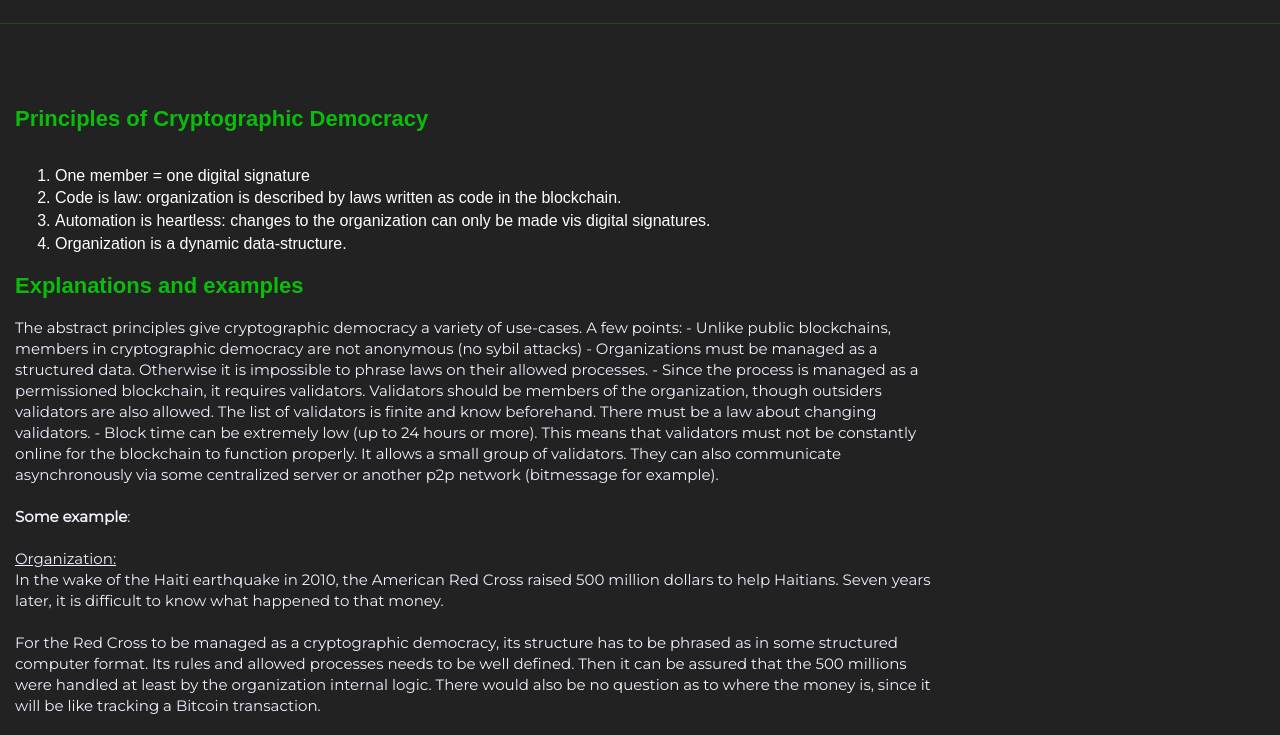
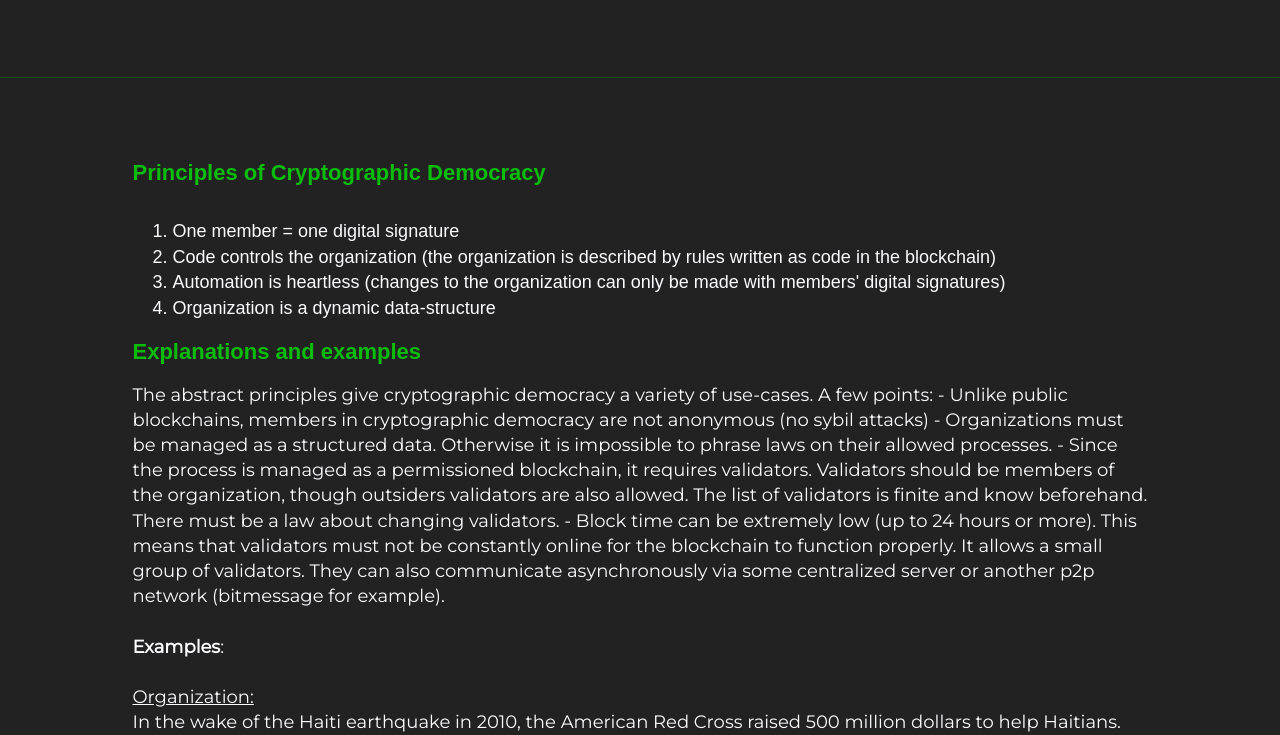
Before and after one commit to craigsailor/CD-Website, a plain HTML site: page index.html in a window 1280 px wide. Shown: the part 1393-2128 px from the top of the page. Drawn offline with nearby package versions, Linux system fonts and the light colour scheme; a script that the page names is missing; a web font is replaced by a local one.

Commit message:
spacing and font adjustments

```diff
--- a/css/z_layout.css
+++ b/css/z_layout.css
@@ -13,10 +13,10 @@ body {
 }
 
 p {
-  font-size: 15px;
+  font-size: 18px;
   font-weight: 400;
   font-family: 'Montserrat', sans-serif;
-  color: #F0F0FF;
+  color: #FcFcFF;
   line-height: 1.4;
   margin-bottom: 15px;
 }
@@ -24,10 +24,10 @@ p {
 em,
 li,
 li a {
-  font-size: 16px;
+  font-size: 18px;
   font-weight: 500;
   font-family: 'Encode Sans Expanded', sans-serif;
-  color: #00FF00;
+  color: #FCFCFF;
 }
 
 a {
@@ -953,8 +953,10 @@ fieldset[disabled] .btn-theme {
 .content-md {
   padding-top: 80px;
   padding-bottom: 80px;
+  padding: 80px 2em;
   width: 100%;
 }
+
 
 .content-lg {
   padding-top: 100px;
--- a/index.html
+++ b/index.html
@@ -186,35 +186,37 @@
 	<!-- End Features -->
 
 	<!-- Principles -->
+		<div class="section-seperator">
 	<div class="content-md container">
 		<div class="row">
-			<div class="col-sm-9">
+			<div class="col-sm-10 col-sm-offset-1">
 				<h3>Principles of Cryptographic Democracy</h3>
-				<div class="section-seperator">
+			</div>
+		</div>
 		<div class="row">
-						<div class="col-sm-12">
+			<div class="col-sm-10 col-sm-offset-1">
 				<p>
 					<ol>
-									<li style='color: white;'>One member = one digital signature</li>
-									<li style='color: white;'>Code is law: organization is described by laws written as code in the blockchain.</li>
-									<li style='color: white;'>Automation is heartless: changes to the organization can only be made vis digital signatures.</li>
-									<li style='color: white;'>Organization is a dynamic data-structure.</li>
+						<li>One member = one digital signature</li>
+						<li>Code controls the organization (the organization is described by rules written as code in the blockchain)</li>
+						<li>Automation is heartless  (changes to the organization can only be made with members' digital signatures)</li>
+						<li>Organization is a dynamic data-structure</li>
 					</ol>
 				</p>
 			</div>
 		</div>
 		<div class="row">
-						<div class="col-sm-12">
+			<div class="col-sm-10 col-sm-offset-1">
 				<h3>Explanations and examples</h3>
 			</div>
 		</div>
 		<div class="row">
-						<div class="col-sm-12">
+			<div class="col-sm-10 col-sm-offset-1">
 				<p>
 					The abstract principles give cryptographic democracy a variety of use-cases. A few points: - Unlike public blockchains, members in cryptographic democracy are not anonymous (no sybil attacks) - Organizations must be managed as a structured data. Otherwise it is impossible to phrase laws on their allowed processes. - Since the process is managed as a permissioned blockchain, it requires validators. Validators should be members of the organization, though outsiders validators are also allowed. The list of validators is finite and know beforehand. There must be a law about changing validators. - Block time can be extremely low (up to 24 hours or more). This means that validators must not be constantly online for the blockchain to function properly. It allows a small group of validators. They can also communicate asynchronously via some centralized server or another p2p network (bitmessage for example).
 					<br>
 					<br>
-								<b>Some example</b>:
+					<b>Examples</b>:
 					<br>
 					<br>
 					<u>Organization:</u>
@@ -238,11 +240,6 @@
 		</div>
 					<!--// end row -->
 	</div>
-			</div>
-		</div>
-	</div>
-	</div>
-	<!--// end row -->
 	</div>
 	<!-- End Principles -->
 
```
Lines whose indentation alone changed are shown as unchanged.
